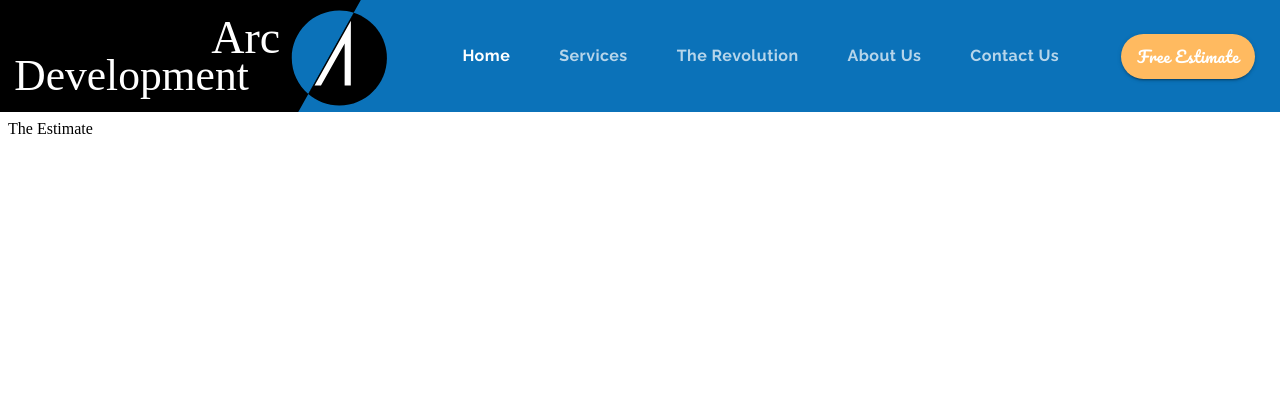
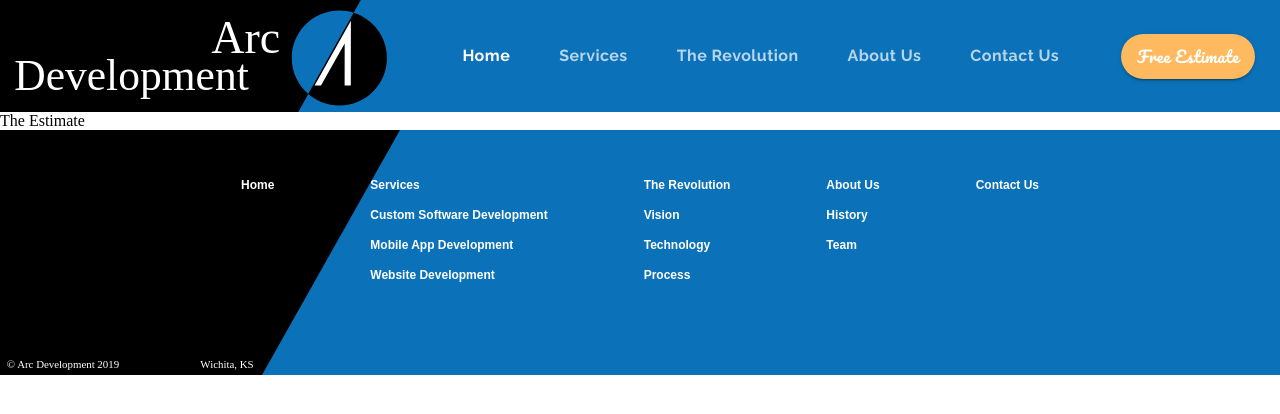
Before and after one commit to dtruong8/Material-UI-ReactJS, a React app in the folder arcdevelopment/: page /estimate in a window 1280 px wide. Built offline with nearby package versions, Linux system fonts and the light colour scheme.

Commit message:
Completed Active Tab
Complete responsive Grids

```diff
--- a/arcdevelopment/package.json
+++ b/arcdevelopment/package.json
@@ -3,9 +3,9 @@
   "version": "0.1.0",
   "private": true,
   "dependencies": {
-    "@material-ui/core": "^4.11.0",
+    "@material-ui/core": "^4.11.1",
     "@material-ui/icons": "^4.9.1",
-    "@material-ui/styles": "^4.10.0",
+    "@material-ui/styles": "^4.11.1",
     "@testing-library/jest-dom": "^5.11.6",
     "@testing-library/react": "^11.2.0",
     "@testing-library/user-event": "^12.2.2",
--- a/arcdevelopment/public/index.html
+++ b/arcdevelopment/public/index.html
@@ -26,7 +26,7 @@
     -->
     <title>Arc Development</title>
   </head>
-  <body>
+  <body style="margin:0">
     <noscript>You need to enable JavaScript to run this app.</noscript>
     <div id="root"></div>
     <!--
--- a/arcdevelopment/src/components/App.js
+++ b/arcdevelopment/src/components/App.js
@@ -1,18 +1,27 @@
-import React from 'react';
+import React, { useState } from 'react';
 import { ThemeProvider } from '@material-ui/styles';
 import {BrowserRouter, Route, Switch} from "react-router-dom";
 
 import theme from './ui/Theme';
 import Header from '../components/ui/Header';
+import Footer from '../components/ui/Footer';
+
 
 
 function App() {
+  const [value, setValue] = useState(0);
+  const [selectedIndex, setSelectedIndex] = useState(0);
   return (
     <ThemeProvider theme={ theme }>
       <BrowserRouter>
-        <Header />
+        <Header
+          value={value}
+          setValue={setValue}
+          selectedIndex={selectedIndex}
+          setSelectedIndex={setSelectedIndex}
+        />
         <Switch>
-          <Route exact path="/" component={() => <div>Home</div>} />
+          <Route exact path="/" component={() => <div style={{height:"2000px"}}>Home</div>} />
           <Route exact path="/services" component={() => <div>Services</div>} />
           <Route exact path="/customsoftware" component={() => <div>Custom Software</div>} />
           <Route exact path="/mobileapps" component={() => <div>Mobile Apps</div>} />
@@ -22,6 +31,12 @@ function App() {
           <Route exact path="/contact" component={() => <div>Contact Us</div>} />
           <Route exact path="/estimate" component={() => <div>The Estimate</div>} />
         </Switch>
+        <Footer
+          value={value}
+          setValue={setValue}
+          selectedIndex={selectedIndex}
+          setSelectedIndex={setSelectedIndex}
+        />
       </BrowserRouter>
     </ThemeProvider>
   );
--- /dev/null
+++ b/arcdevelopment/src/components/ui/Footer.js
@@ -0,0 +1,115 @@
+import React from 'react';
+import { makeStyles } from '@material-ui/styles';
+import { Grid, Hidden } from '@material-ui/core';
+import { Link } from 'react-router-dom';
+
+import footerAdornment from '../../assets/Footer Adornment.svg';
+
+const useStyles = makeStyles(theme => ({
+    footer: {
+        backgroundColor: theme.palette.common.blue,
+        width: "100%",
+        zIndex: 1302,
+        position: "relative"
+    },
+    adornment: {
+        width: "25em",
+        verticalAlign: "bottom",
+        [theme.breakpoints.down("md")]: {
+            width: "21em"
+        },
+        [theme.breakpoints.down("xs")]: {
+            width: "15em"
+        }
+    },
+    mainContainer: {
+        position: "absolute"
+    },
+    link: {
+        color: "white",
+        fontFamily: "Arial",
+        fontSize: "0.75rem",
+        fontWeight: "bold",
+        textDecoration: "none"
+    },
+    gridItem: {
+        margin: "3em"
+    }
+}));
+
+export default function Footer(props) {
+    const classes = useStyles();
+
+    return (
+            <footer className={classes.footer}>
+            <Hidden mdDown>
+                <Grid container justify="center" className={classes.mainContainer}>
+                    <Grid item className={classes.gridItem}>
+                        <Grid container direction="column" spacing={2}>
+                            <Grid item component={Link} onClick={() => props.setValue(0)} to="/" className={classes.link}>
+                                Home
+                    </Grid>
+                        </Grid>
+                    </Grid>
+                    <Grid item className={classes.gridItem}>
+                        <Grid container direction="column" spacing={2}>
+                            <Grid item component={Link} onClick={() => { props.setValue(1); props.setSelectedIndex(0); }} to="/services" className={classes.link}>
+                                Services
+                    </Grid>
+                            <Grid item component={Link} onClick={() => { props.setValue(1); props.setSelectedIndex(1); }} to="/customsoftware" className={classes.link}>
+                                Custom Software Development
+                    </Grid>
+                            <Grid item component={Link} onClick={() => { props.setValue(1); props.setSelectedIndex(2); }} to="/mobileapps" className={classes.link}>
+                                Mobile App Development
+                    </Grid>
+                            <Grid item component={Link} onClick={() => { props.setValue(1); props.setSelectedIndex(3); }} to="/websites" className={classes.link}>
+                                Website Development
+                    </Grid>
+                        </Grid>
+                    </Grid>
+                    <Grid item className={classes.gridItem}>
+                        <Grid container direction="column" spacing={2}>
+                            <Grid item component={Link} onClick={() => props.setValue(2)} to="/revolution" className={classes.link}>
+                                The Revolution
+                    </Grid>
+                            <Grid item component={Link} onClick={() => props.setValue(2)} to="/revolution" className={classes.link}>
+                                Vision
+                    </Grid>
+                            <Grid item component={Link} onClick={() => props.setValue(2)} to="/revolution" className={classes.link}>
+                                Technology
+                    </Grid>
+                            <Grid item component={Link} onClick={() => props.setValue(2)} to="/revolution" className={classes.link}>
+                                Process
+                    </Grid>
+                        </Grid>
+                    </Grid>
+                    <Grid item className={classes.gridItem}>
+                        <Grid container direction="column" spacing={2}>
+                            <Grid item component={Link} onClick={() => props.setValue(3)} to="/about" className={classes.link}>
+                                About Us
+                    </Grid>
+                            <Grid item component={Link} onClick={() => props.setValue(3)} to="/about" className={classes.link}>
+                                History
+                    </Grid>
+                            <Grid item component={Link} onClick={() => props.setValue(3)} to="/about" className={classes.link}>
+                                Team
+                    </Grid>
+                        </Grid>
+                    </Grid>
+                    <Grid item className={classes.gridItem}>
+                        <Grid container direction="column" spacing={2}>
+                            <Grid item component={Link} onClick={() => props.setValue(4)} to="/contact" className={classes.link}>
+                                Contact Us
+                    </Grid>
+                        </Grid>
+                    </Grid>
+                </Grid>
+                <img
+                    alt="black decoractive slash"
+                    src={footerAdornment}
+                    className={classes.adornment}
+                />
+                </Hidden>
+            </footer>
+    );
+}
--- a/arcdevelopment/src/components/ui/Header.js
+++ b/arcdevelopment/src/components/ui/Header.js
@@ -3,7 +3,7 @@ import { AppBar, Toolbar, useScrollTrigger, Tab,
     Tabs, Button, Menu, MenuItem,
     SwipeableDrawer, useMediaQuery, IconButton,
     List, ListItem, ListItemText} from '@material-ui/core';
-import { makeStyles, useTheme } from '@material-ui/styles';
+import { makeStyles, useTheme } from '@material-ui/core/styles';
 import MenuIcon from '@material-ui/icons/Menu';
 import { Link } from 'react-router-dom';
 
@@ -112,19 +112,18 @@ export default function Header(props) {
     const iOS = process.browser && /iPad|iPhone|iPod/.test(navigator.userAgent);
     const matches = useMediaQuery(theme.breakpoints.down('md'));
     const [openDrawer, setOpenDrawer] = useState(false);
-    const [value, setValue] = useState(0);
     const [anchorEl, setAnchorEl] = useState(null);
     const [openMenu, setOpenMenu] = useState(false);
-    const [selectedIndex, setSelectedIndex] = useState(0);
+
 
     const handleChange = (e, newValue) => {
-        setValue(newValue);
+        props.setValue(newValue);
     };
 
     const handleMenuItemClick = (e, i) => {
         setAnchorEl(null);
         setOpenMenu(false);
-        setSelectedIndex(1);
+        props.setSelectedIndex(1);
     };
 
     const handleClick = (e) => {
@@ -197,10 +196,10 @@ export default function Header(props) {
         [...menuOptions, ...routes].forEach(route => {
             switch(window.location.pathname) {
             case `${route.link}`:
-                if(value !== route.activeIndex){
-                    setValue(route.activeIndex)
-                    if(route.selectedIndex && route.selectedIndex !== selectedIndex){
-                        setSelectedIndex(route.selectedIndex)
+                if(props.value !== route.activeIndex){
+                    props.setValue(route.activeIndex)
+                    if(route.selectedIndex && route.selectedIndex !== props.selectedIndex){
+                        props.setSelectedIndex(route.selectedIndex)
                     }
                 }
                 break;
@@ -209,11 +208,11 @@ export default function Header(props) {
             }
         });
 
-    }, [value, menuOptions, selectedIndex, routes]);
+    }, [props.value, menuOptions, props.selectedIndex, routes, props]);
 
     const tabs = (
         <React.Fragment>
-            <Tabs value={value}
+            <Tabs value={props.value}
                 onChange={handleChange}
                 className={classes.tabContainer}
                 indicatorColor="primary"
@@ -252,10 +251,10 @@ export default function Header(props) {
                         classes={{ root: classes.menuItem }}
                         onClick={(event, i) => {
                             handleMenuItemClick(event, i);
-                            setValue(1);
+                            props.setValue(1);
                             handleClose()
                         }}
-                        selected={i === selectedIndex && value === 1}
+                        selected={i === props.selectedIndex && props.value === 1}
                     >
                         {option.name}
                     </MenuItem>
@@ -284,11 +283,11 @@ export default function Header(props) {
                             button
                             component={ Link }
                             to={ route.link }
-                            selected={ value === route.activeIndex }
+                            selected={ props.value === route.activeIndex }
                             classes={{selected: classes.drawerItemSelected}}
                             onClick={() => {
                                 setOpenDrawer(false);
-                                setValue(route.activeIndex)
+                                props.setValue(route.activeIndex)
                             }}
                         >
                             <ListItemText
@@ -301,13 +300,13 @@ export default function Header(props) {
                         </ListItem>
                     ))}
                     <ListItem
-                         onClick={() => {setOpenDrawer(false); setValue(5);}}
+                         onClick={() => {setOpenDrawer(false); props.setValue(5);}}
                         divider
                         classes={{ root: classes.drawerItemEstimate,
                             selected: classes.drawerItemSelected }}
                         component={Link}
                         to="/estimate"
-                        selected={value === 5}>
+                        selected={props.value === 5}>
                         <ListItemText
                             className={ classes.drawerItem }
                             disableTypography
@@ -331,7 +330,7 @@ export default function Header(props) {
                         <Button
                             component={Link}
                             to="/"
-                            onClick={() => setValue(0)}
+                            onClick={() => props.setValue(0)}
                             disableRipple
                             className={classes.logoContainer}>
                             <img alt="company logo" className={classes.logo} src={logo} />
```
Also changed, not shown: 1 other file.
